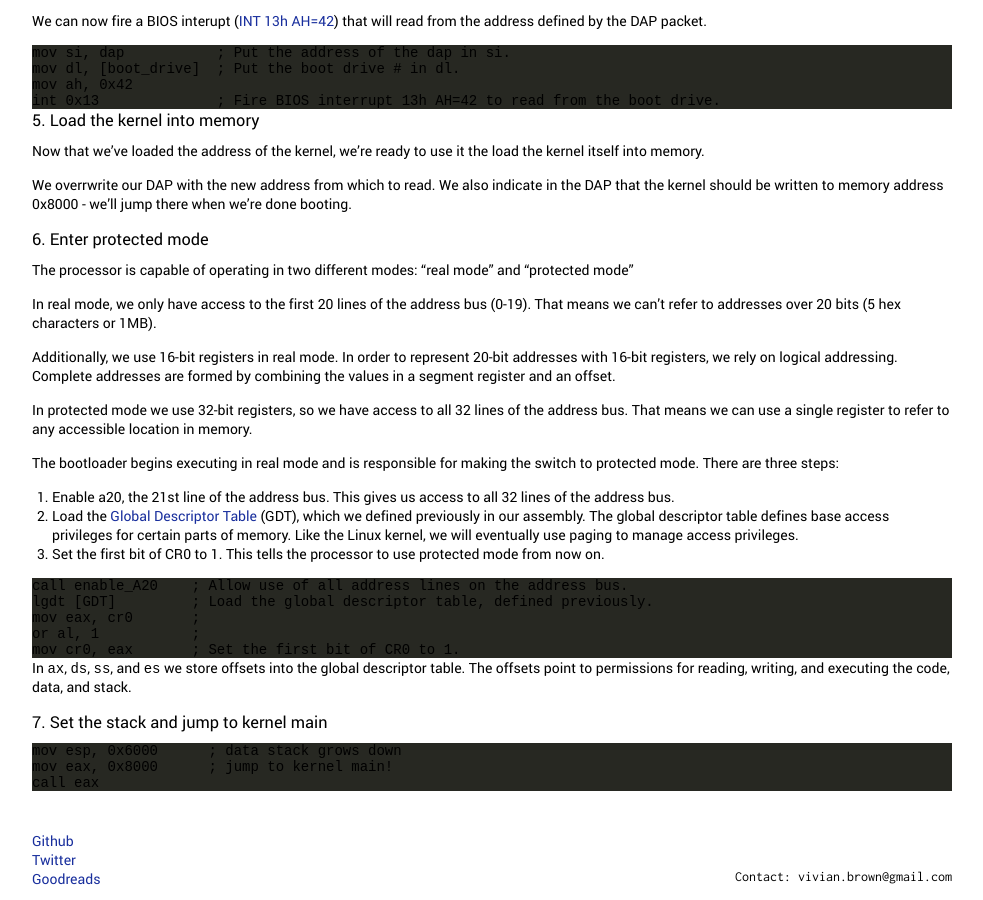
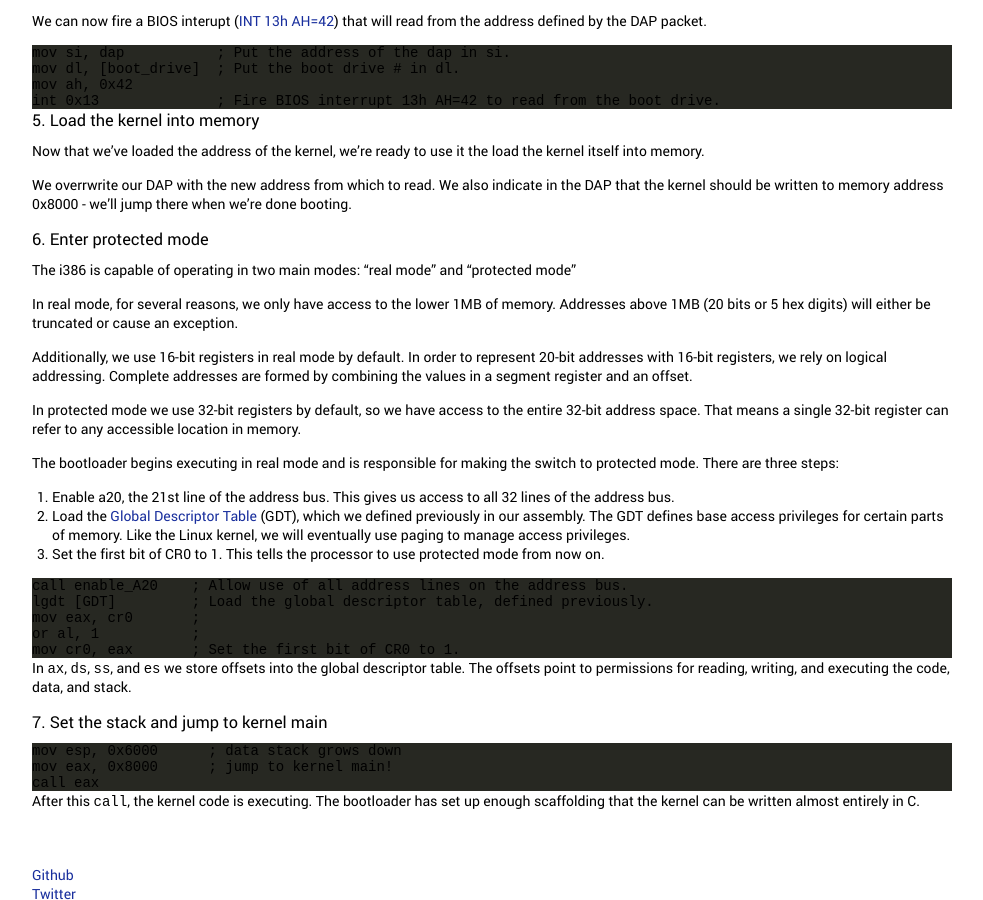
Before and after one commit to vbrown608/jekyll-portfolio, a Jekyll site: the page built from _blog_posts/yehos-bootloader.md, in a window 1280 px wide and 900 px high, scrolled down 1186 px. Shown: the whole window, without its empty margins (148-1131 px from the left). Built offline with Jekyll 4.4.1, drawn with Linux system fonts in a browser that asks for light colours; some of the changed text lies outside the part shown.

Commit message:
Incorporate edits to bootloader blog post

````diff
--- a/_blog_posts/yehos-bootloader.md
+++ b/_blog_posts/yehos-bootloader.md
@@ -12,7 +12,7 @@ When you power on your computer, firmware on your computer's system board loads
 
 ### 1. Press power to start the BIOS
 
-When a user presses the power button, the computer hardware fires a reset signal that starts the BIOS (Basic Input/Output System). The BIOS is a very simple operating system embedded on the same chip as the processor.
+When a user presses the power button, the computer hardware fires a reset signal that starts the BIOS (Basic Input/Output System). The BIOS is initialization code and a set of basic routines, embedded on the motherboard in ROM (Read-Only Memory).
 
 The BIOS does some basic hardware checks to make sure the keyboard, monitor, and other devices are working.
 
@@ -71,18 +71,18 @@ We overrwrite our DAP with the new address from which to read. We also indicate
 
 ### 6. Enter protected mode
 
-The processor is capable of operating in two different modes: "real mode" and "protected mode"
+The i386 is capable of operating in two main modes: "real mode" and "protected mode"
 
-In real mode, we only have access to the first 20 lines of the address bus (0-19). That means we can't refer to addresses over 20 bits (5 hex characters or 1MB).
+In real mode, for several reasons, we only have access to the lower 1MB of memory.  Addresses above 1MB (20 bits or 5 hex digits) will either be truncated or cause an exception.
 
-Additionally, we use 16-bit registers in real mode. In order to represent 20-bit addresses with 16-bit registers, we rely on logical addressing. Complete addresses are formed by combining the values in a segment register and an offset.
+Additionally, we use 16-bit registers in real mode by default. In order to represent 20-bit addresses with 16-bit registers, we rely on logical addressing. Complete addresses are formed by combining the values in a segment register and an offset.
 
-In protected mode we use 32-bit registers, so we have access to all 32 lines of the address bus. That means we can use a single register to refer to any accessible location in memory.
+In protected mode we use 32-bit registers by default, so we have access to the entire 32-bit address space. That means a single 32-bit register can refer to any accessible location in memory.
 
 The bootloader begins executing in real mode and is responsible for making the switch to protected mode. There are three steps:
 
 1. Enable a20, the 21st line of the address bus. This gives us access to all 32 lines of the address bus.
-2. Load the [Global Descriptor Table](http://www.osdever.net/bkerndev/Docs/gdt.htm) (GDT), which we defined previously in our assembly. The global descriptor table defines base access privileges for certain parts of memory. Like the Linux kernel, we will eventually use paging to manage access privileges.
+2. Load the [Global Descriptor Table](http://www.osdever.net/bkerndev/Docs/gdt.htm) (GDT), which we defined previously in our assembly. The GDT defines base access privileges for certain parts of memory. Like the Linux kernel, we will eventually use paging to manage access privileges.
 3. Set the first bit of CR0 to 1. This tells the processor to use protected mode from now on.
 
 ```
@@ -102,3 +102,5 @@ mov esp, 0x6000      ; data stack grows down
 mov eax, 0x8000      ; jump to kernel main!
 call eax
 ```
+
+After this `call`, the kernel code is executing.  The bootloader has set up enough scaffolding that the kernel can be written almost entirely in C.
````
